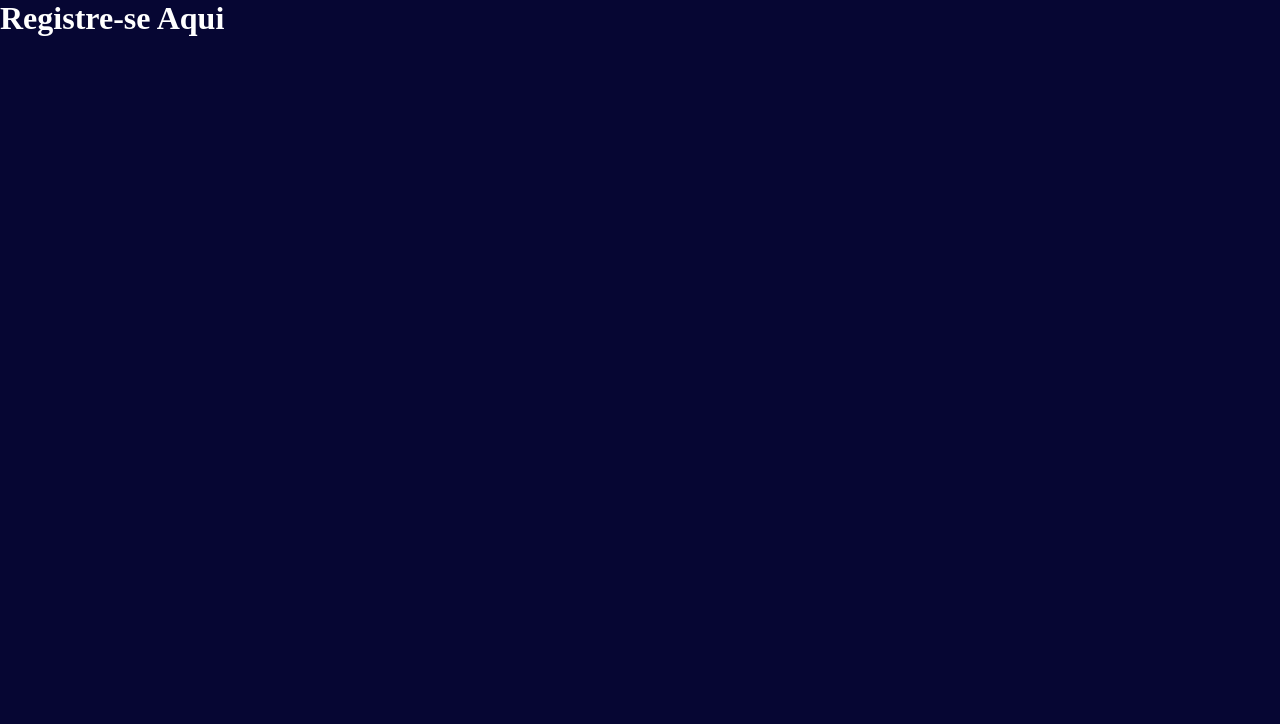
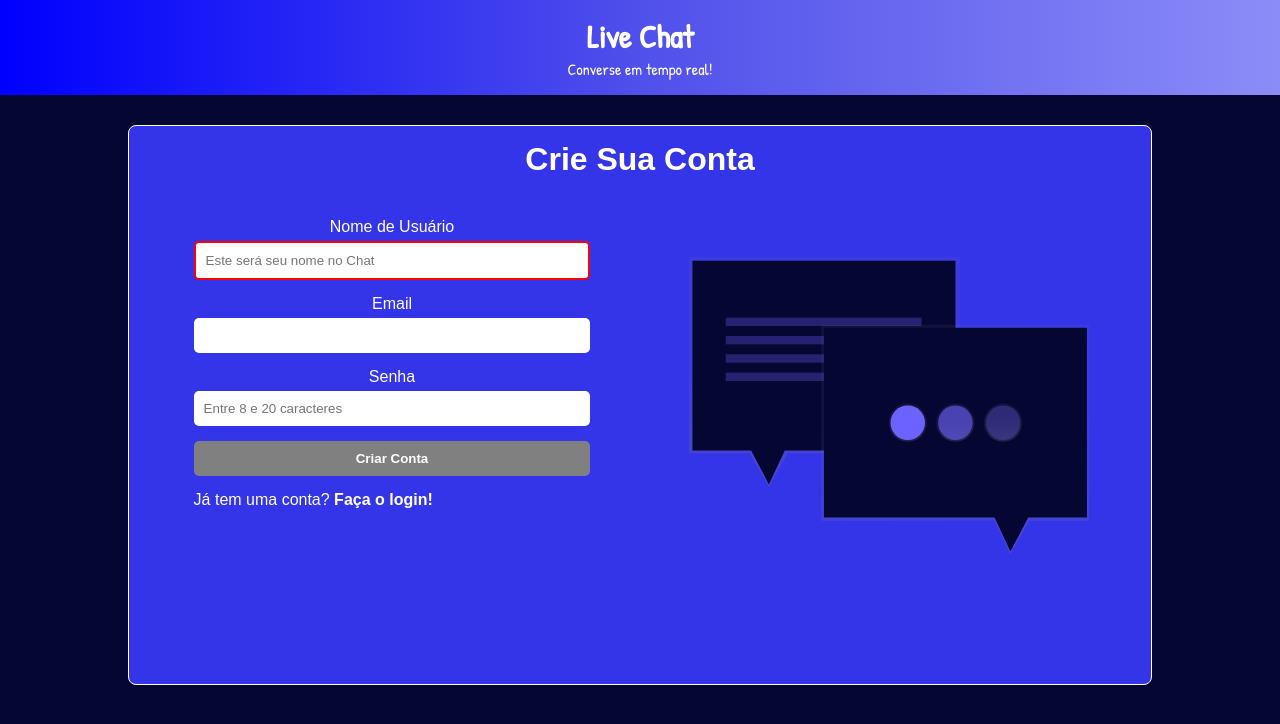
Before and after one commit to pedrohenriquebraga/chat-realtime, a website: page src/views/register-page.html in a window 1280 px wide. Drawn offline with Linux system fonts and the light colour scheme.

Commit message:
Finish the register page

```diff
--- /dev/null
+++ b/public/scripts/userPage.js
@@ -0,0 +1,19 @@
+let userInputs = document.querySelectorAll('input')
+let submitButton = document.querySelector('button')
+
+function verifyInputs() {
+    for (userInput of userInputs) {
+        if (userInput.value == '') {
+            userInput.style.border = '2px solid red'
+            submitButton.classList.add('disable')
+            submitButton.disabled = true
+            break
+        } else {
+            userInput.style.border = 'none'
+            submitButton.disabled = false
+            submitButton.classList.remove('disable')
+        }
+    }
+}
+
+verifyInputs()
--- a/public/styles/login-page.css
+++ b/public/styles/login-page.css
@@ -60,13 +60,18 @@ form fieldset {
   border: none;
   width: 50%;
   min-width: 250px;
-  margin-top: 50px;
+  margin-top: 40px;
 
   display: flex;
   flex-direction: column;
   align-items: center;
 
 }
+
+form label {
+  margin-bottom: 5px;
+}
+
 
 form fieldset input, button, a {
   width: 80%;
@@ -81,6 +86,8 @@ form fieldset input, button {
   border: none;
 }
 
+
+
 form button {
   background-color: #010172;
   color: white;
@@ -90,6 +97,10 @@ form button {
 
 form button:hover {
   background-color: #030397;
+}
+
+form button.disable {
+  background-color: gray;
 }
 
 form fieldset a {
--- a/public/styles/register-page.css
+++ /dev/null
@@ -1,12 +0,0 @@
-* {
-    margin: 0;
-    padding: 0;
-    box-sizing: border-box;
-  }
-
-  body {
-    width: 100%;
-    height: 100%;
-    background-color: #060633;
-    color: white;
-  }
--- a/src/views/register-page.html
+++ b/src/views/register-page.html
@@ -1,12 +1,72 @@
 <!DOCTYPE html>
 <html lang="pt-br">
-<head>
-    <meta charset="UTF-8">
-    <meta name="viewport" content="width=device-width, initial-scale=1.0">
+  <head>
+    <meta charset="UTF-8" />
+    <meta name="viewport" content="width=device-width, initial-scale=1.0" />
     <title>Bem-Vindo ao Live Chat</title>
-    <link rel="stylesheet" href="/styles/register-page.css">
-</head>
-<body>
-    <h1>Registre-se Aqui</h1>
-</body>
+    <link rel="stylesheet" href="/styles/register-page.css" />
+  </head>
+  <body>
+    <!DOCTYPE html>
+    <html lang="pt-br">
+      <head>
+        <meta charset="UTF-8" />
+        <meta name="viewport" content="width=device-width, initial-scale=1.0" />
+        <title>Login</title>
+        <link rel="stylesheet" href="/public/styles/login-page.css" />
+      </head>
+      <body>
+        <header>
+          <h1>Live Chat</h1>
+          <p>Converse em tempo real!</p>
+        </header>
+        <form action="" method="post">
+          <h1>Crie Sua Conta</h1>
+
+          <fieldset>
+            <label for="username">Nome de Usuário</label>
+            <input
+              type="text"
+              name="username"
+              id="username"
+              onkeyup="verifyInputs()"
+              placeholder="Este será seu nome no Chat"
+              required
+              minlength="2"
+              maxlength="30"
+            />
+
+            <label for="email">Email</label>
+            <input
+              type="email"
+              name="email"
+              id="email"
+              onkeyup="verifyInputs()"
+              required
+            />
+
+            <label for="password">Senha</label>
+            <input
+              type="password"
+              autocomplete="new-password"
+              name="password"
+              id="password"
+              onkeyup="verifyInputs()"
+              placeholder="Entre 8 e 20 caracteres"
+              minlength="8"
+              maxlength="20"
+              required
+            />
+
+            <button type="submit">Criar Conta</button>
+            <a href="/login"
+              >Já tem uma conta? <strong>Faça o login!</strong></a
+            >
+          </fieldset>
+        </form>
+      </body>
+    </html>
+
+    <script src="/public/scripts/userPage.js"></script>
+  </body>
 </html>
```
Also changed, not shown: src/views/login-page.html (+12 -3 lines).
